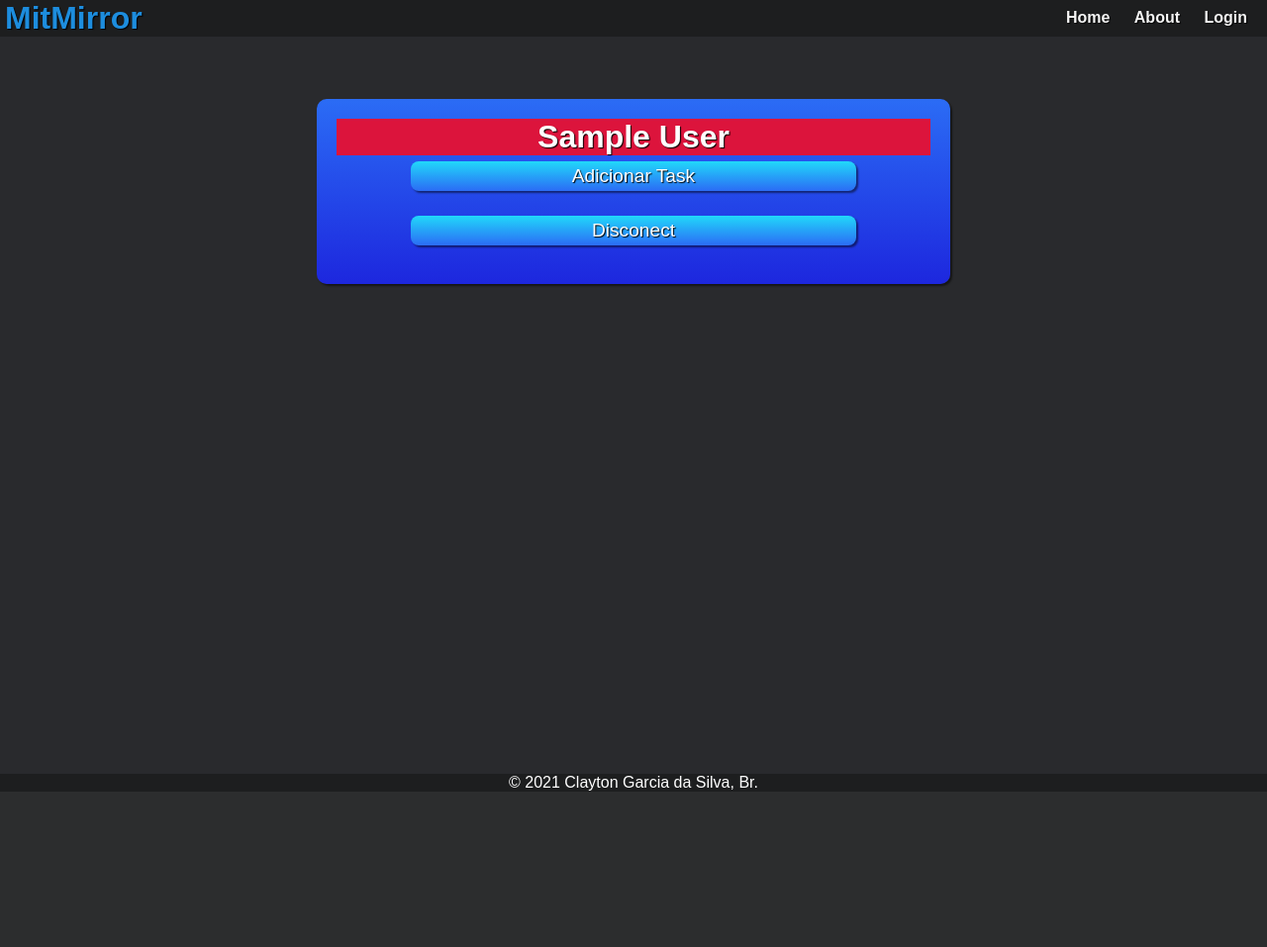
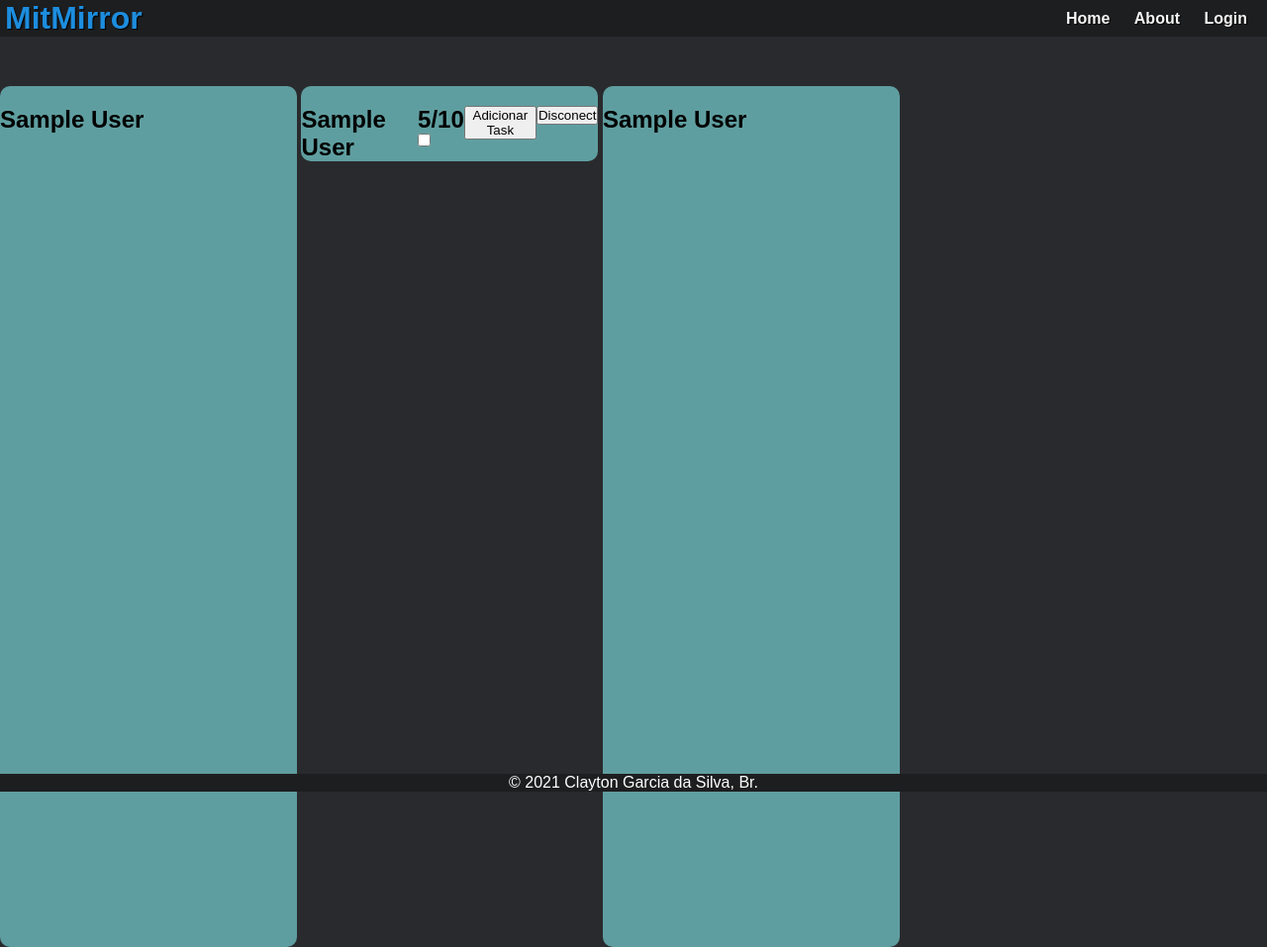
Before and after one commit to Claayton/Flask-app, a Flask app: page /profile in a window 1280 px wide. Shown: the whole page at 99% size. Before the commit the page ends 800 px from the top, so only its background shows below. Run offline with Flask 2, Linux system fonts and the light colour scheme; the visitor is signed in with stand-in values (Sample User, id 1); data comes from the database, SQL or seed files in the repository; some libraries are stand-ins or nearby versions.

Commit message:
modificaçoes e melhorias na parte de frontend

```diff
--- a/app/static/css/style-base.css
+++ b/app/static/css/style-base.css
@@ -16,28 +16,23 @@
 body {
     background-color: #292a2d;
     font-family: Arial, Helvetica, sans-serif;
-    font-size: 1em;
-    margin: auto;
-    justify-content: center;
     width: 100%;
     height: auto;
 }
 
-header {
-    position: fixed;
+.header-main {
+    position: sticky;
     top:0;
-    text-align: left;
     background-color: #1d1e1f;
     width: 100%;
 }
 
-#h1base{
+#h1home{
     color: var(--color4);
     text-align: left;
     width: 99%;
     font-size: 2em;
     padding-left: 5px;
-    margin-bottom: -10px;
     text-shadow: 1px 1px 1px rgba(0, 0, 0, 2);
 }
 
@@ -45,15 +40,20 @@ header {
     text-decoration: none;
 }
 
-nav {
+.nav-bar ul{
+    position: absolute;
+    top: 0;
+    right: 0;
     width: auto;
-    text-align: right;
     padding: 10px;
-    margin-top: -38px;
     text-shadow: 1px 1px 1px rgba(0, 0, 0, 2);
 }
 
-nav > a{
+.nav-bar ul li {
+    display: inline;
+}
+
+.nav-bar > ul li a{
     color: whitesmoke;
     padding: 10px;
     border-radius: 5px;
@@ -62,7 +62,7 @@ nav > a{
     transition-duration: 0.5s; /*Tempinho de transição quando passa o mouse no link (animação)*/
 }
 
-nav a:hover{
+.nav-bar ul li a:hover{
     background-color: black;
     color:white;
 }
--- a/app/static/css/style-profile.css
+++ b/app/static/css/style-profile.css
@@ -13,77 +13,43 @@
     padding: 0px;
 }
 
-main {
-    padding: 20px;
-    margin:auto;
-    margin-top: 100px;
-    text-align: center;
-    max-width: 600px;
+body {
+    background-color: #292a2d;
+    font-family: Arial, Helvetica, sans-serif;
+    width: 100%;
     height: auto;
-    background-image: linear-gradient(to bottom, var(--color3), var(--color2));
-    box-shadow: 2px 2px 2px rgba(0, 0, 0, 0.5);
-    text-shadow: 1px 1px 1px rgba(0, 0, 0, 2);
-    border-radius: 10px;
+    margin-top: -50px;
 }
 
-#titulo {
-    color: white;
-    width: 100%;
-    font-size: 2.5em;
-    padding: 10px;
+.perfil-left {
+    display: inline-block;
+    border-radius: 10px;
+    padding-top: 20px;
+    margin-top: 100px;
+    width: 300px;
+    height: 100%;
+    justify-content: left;
+    background-color: cadetblue;
 }
 
-.campo input, button {
-    padding: 0.2em;
-    margin: 0.3em;
-    text-align: center;
-    font-size: 1.2em;
-    border-radius: 8px;
+.main {
+    display: inline-flex;
+    border-radius: 10px;
+    padding-top: 20px;
+    margin-top: -100px;
+    width: 300px;
+    height: auto;
+    justify-content: center;
+    background-color: cadetblue;
 }
 
-.campo #terms {
-    color: var(--color5);
-    text-shadow: 1px 1px 1px rgba(0, 0, 0, 2);
-    text-decoration: underline;
-    transition-duration: 0.2s;
-
+.perfil-right {
+    display: inline-block;
+    border-radius: 10px;
+    padding-top: 20px;
+    margin-top: 100px;
+    width: 300px;
+    height: 100%;
+    justify-content: right;
+    background-color: cadetblue;
 }
-
-.campo #terms:hover {
-    color: white;
-}
-
-button {
-    background-image: linear-gradient(to bottom, var(--color5), var(--color3));
-    color: white;
-    height: 30px;
-    width: 75%;
-    font-size: 1.2em;
-    border: 0;
-    margin-bottom: 1em;
-    border: white;
-    padding: 0.2em 0.6em;
-    text-shadow: 1px 1px 1px rgba(0, 0, 0, 2);
-    box-shadow: 2px 2px 2px rgba(0, 0, 0, 0.507);
-    transition-duration: 0.5s;
-}
-
-button:hover {
-    color: black;
-    width: 70%;
-}
-
-button:focus {
-    box-shadow: inset 2px 2px 2px rgb(0, 0, 0);
-}
-
-.tabela {
-    max-width: 600px;
-    min-height: 30px;
-    background-color: crimson;
-}
-
-#name {
-    size: 5em;
-    color: white;
-}
--- a/app/templates/base.html
+++ b/app/templates/base.html
@@ -8,12 +8,14 @@
     <link rel="stylesheet" href="{{ url_for('static', filename='css/style-base.css') }}" rel="stylesheet">
   </head>
   <body>
-    <header>
-      <a href="/home" id="home"><h1 id="h1base">MitMirror</h1></a>
-      <nav>
-        <a href="/home">Home</a>
-        <a href="/about">About</a>
-        <a href="/login">Login</a>
+    <header class="header-main">
+      <a href="/home" id="home"><h1 id="h1home">MitMirror</h1></a>
+      <nav class="nav-bar">
+        <ul>
+          <li><a href="/home">Home</a></li>
+          <li><a href="/about">About</a></li>
+          <li><a href="/login">Login</a></li>
+        </ul>
       </nav>
     </header>
 
--- a/app/templates/profile.html
+++ b/app/templates/profile.html
@@ -6,11 +6,17 @@
 
 {% block content %}
 
-<main>
+<section class="perfil-left">
+    <h1 id="name">{{ current_user.name.title() }}</h1>
+</section>
+<section class="main">
+    <h1 id="name">{{ current_user.name.title() }}</h1>
     <div class="tabela">
         <div class="cabecalho-tabela">
-            <h1 id="name">{{ current_user.name.title() }}</h1>
-
+            <h1>5/10</h1>
+        </div>
+        <div class="items">
+            <input type="checkbox">
         </div>
     </div>
     <form action="/">
@@ -19,6 +25,9 @@
     <form action="/logout">
         <button class="button" type="submit" >Disconect</button>
     </form>
-</main>
+</section>
+<section class="perfil-right">
+    <h1 id="name">{{ current_user.name.title() }}</h1>
+</section>
 
 {% endblock %}
```
Also changed, not shown: app/static/css/style-login.css (+7 -0 lines), app/static/css/style-register.css (+7 -0 lines).
